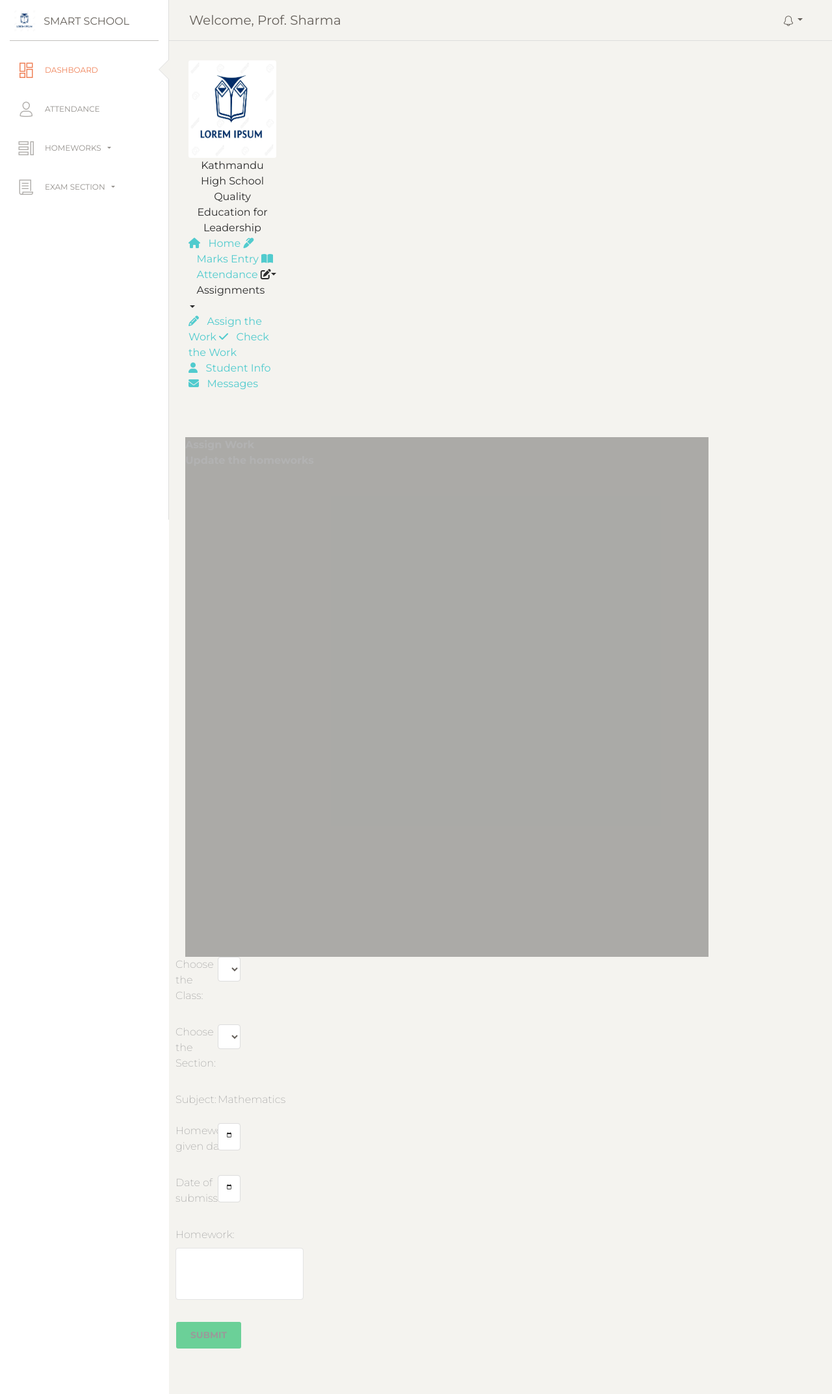
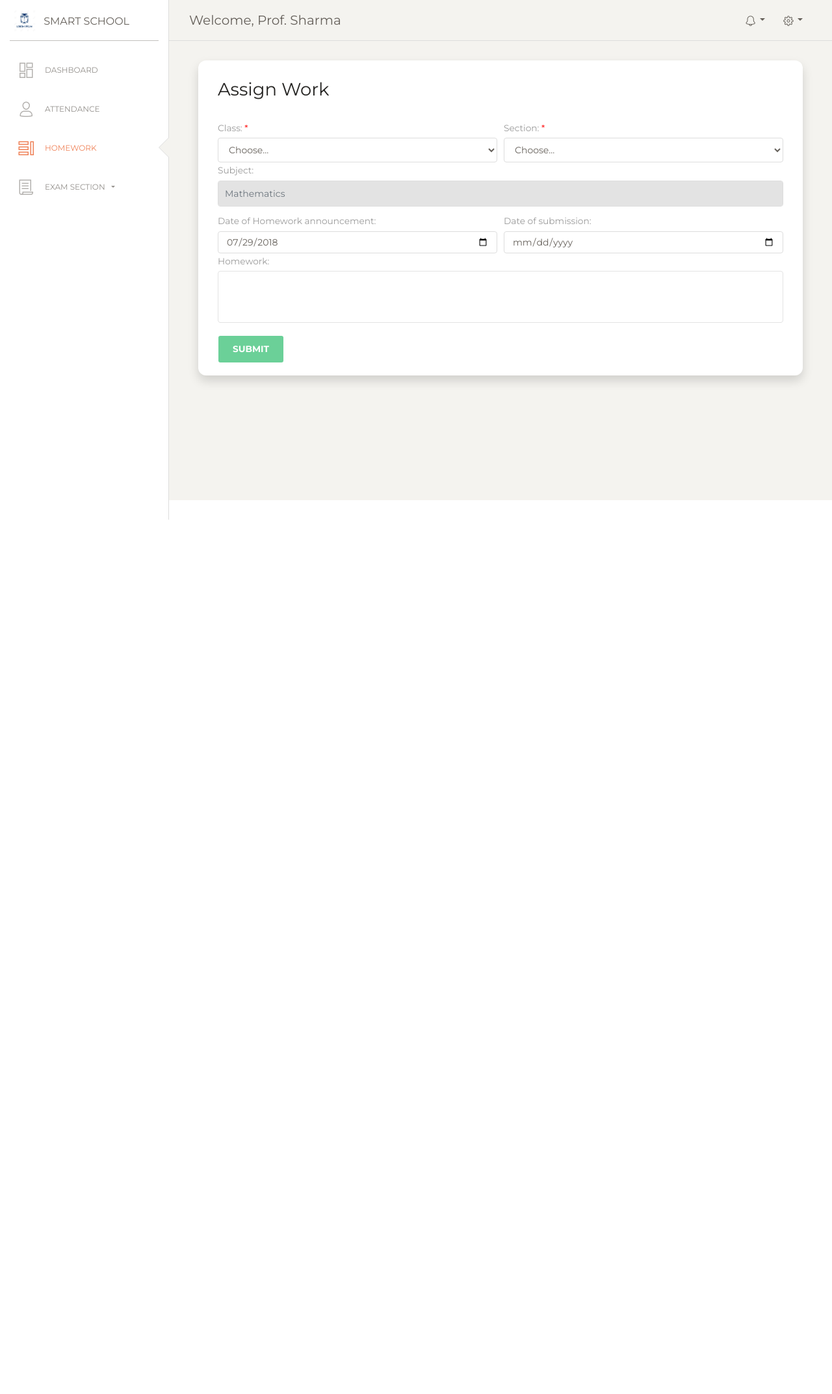
Before and after one commit to manishrsilwal/Smart-School-GSL, a PHP site: page /teacher/homeworkentry.php in a window 1280 px wide. Shown: the whole page at 65% size. After the commit the page ends 800 px from the top, so only its background shows below. Run offline with PHP 8.4, Linux system fonts and the light colour scheme; some libraries are stand-ins or nearby versions.

Commit message:
Updated with new logo and continuing the development

```diff
--- a/assets/demo/demo.js
+++ b/assets/demo/demo.js
@@ -103,15 +103,16 @@
       type: 'line',
 
       data: {
-        labels: ['Class 8','Class 9','Class 10'],
+        labels: ['Class 8 "A"', 'Class 8 "B"', 'Class 8 "C"', 'Class 9 "A"', 'Class 9 "B"', 'Class 9 "C"', 'Class 10"A"', 'Class 10"B"', 'Class 10"C"'],
         datasets: [{
             label:"Average marks",
             borderColor: "#6bd098",
-            backgroundColor: "",
             pointRadius: 5,
             pointHoverRadius: 8,
+            fill: false,
             borderWidth: 3,
-            data: [85, 50, 65]
+            data: [85, 50, 65, 75, 88, 68, 79, 91, 83],
+            lineTension: 0.1
           },
           // {
           //   borderColor: "#f17e5d",
@@ -153,7 +154,7 @@
               drawBorder: true,
               zeroLineColor: "#ccc",
               color: '#BABABA',
-              display: false
+              display: true
             }
 
           }],
@@ -164,7 +165,7 @@
               drawBorder: true,
               color: '#C6C6C6',
               zeroLineColor: "#ccc",
-              display: false,
+              display: true,
             },
             ticks: {
               padding: 20,
@@ -390,11 +391,11 @@
   },
 
   showNotification: function(from, align) {
-    color = 'primary';
+    color = 'success';
 
     $.notify({
-      icon: "nc-icon nc-bell-55",
-      message: "Welcome to <b>Paper Dashboard</b> - a beautiful bootstrap dashboard for every web developer."
+      icon: "nc-icon nc-check-2",
+      message: "<strong>New homework has been assigned to the students.</strong>"
 
     }, {
       type: color,
--- a/css/teacher-style.css
+++ b/css/teacher-style.css
@@ -1,26 +1,3 @@
-/*header{
-	color: #49111C;
-	background-color: #FFF;
-}
-
-.sidenav{
-	color: #FBF5F3;
-	background-color: #49111C;
-}
-
-.active{
-	background-color: #FC7A57;
-	border-left: 4px solid #FF0022;
-}
-
-.sidenav a, .dropdown-btn{
-	color: #FBF5F3;
-}
-
-.sidenav a:hover, .dropdown-btn:hover{
-	color: #1A936F;
-}
-*/
 .index-table .table tbody th, td{
 	border-right: solid 1px #9DA1A1;
 }
@@ -34,7 +11,7 @@
 }
 
 .index-table .table tbody td:hover{
-	background-color: #DD6D3C;
+	/*background-color: #DD6D3C;*/
 }
 
 #view{
--- a/index.php
+++ b/index.php
@@ -28,8 +28,7 @@
 				<div class="card shadow-index">
 					<div class="card-header text-center">
 						<h5 class="card-title">Welcome</h5>
-						<img src="images/logo.jpg" width="150" height="150" alt="SMART SCHOOL">
-						<figcaption class="caption">Kathmandu High School</figcaption>
+						<img src="images/logo.png" alt="SMART SCHOOL">
 					</div>
 					<div class="card-body">
 						<form>
--- a/teacher/header.php
+++ b/teacher/header.php
@@ -49,22 +49,26 @@
                                 <a class="nav-link dropdown-toggle" href="http://example.com" id="navbarDropdownMenuLink" data-toggle="dropdown" aria-haspopup="true" aria-expanded="false">
                                     <i class="nc-icon nc-bell-55"></i>
                                     <p class="d-lg-none d-md-block">
-                                        Some Actions
+                                        Notifications
                                     </p>
                                 </a>
                                 <div class="dropdown-menu dropdown-menu-right" aria-labelledby="navbarDropdownMenuLink">
                                     <a class="dropdown-item" href="#">You have a meeting at 4 pm.</a>
+                                    <a class="dropdown-item" href="#">You have to assign today's homework by 5 pm.</a>
                                 </div>
                             </li>
 
-                            <!-- <li class="nav-item">
-                                <a class="nav-link" href="#pablo">
-                                    <i class="material-icons">dashboard</i>
+                            <li class="nav-item btn-rotate dropdown">
+                                <a class="nav-link dropdown-toggle" href="http://example.com" id="navbarDropdownMenuLink" data-toggle="dropdown" aria-haspopup="true" aria-expanded="false">
+                                    <i class="nc-icon nc-settings-gear-65"></i>
                                     <p class="d-lg-none d-md-block">
-                                        Stats
+                                        Settings
                                     </p>
                                 </a>
-                            </li> -->
+                                <div class="dropdown-menu dropdown-menu-right" aria-labelledby="navbarDropdownMenuLink">
+                                    <a class="dropdown-item" href="#">Logout</a>
+                                </div>
+                            </li>
                         </ul>
                     </div>
                 </div>
--- a/teacher/homeworkentry.php
+++ b/teacher/homeworkentry.php
@@ -7,18 +7,18 @@
         Tip 1: You can change the color of the sidebar using: data-color="blue | green | orange | red | yellow"
     -->
             <div class="logo">
-                <a href="#" class="simple-text logo-mini">
+                <a href="../teacher/" class="simple-text logo-mini">
 	            	<div class="logo-small-image">
 	            		<img src="../images/logo.jpg">
 	            	</div>
             	</a>
-                <a href="#" class="simple-text logo-normal">
+                <a href="../teacher/" class="simple-text logo-normal">
                     Smart School
                 </a>
             </div>
             <div class="sidebar-wrapper">
                 <ul class="nav">
-                    <li class="nav-item active">
+                    <li class="nav-item">
                         <a class="nav-link" href="../teacher">
                             <i class="nc-icon nc-layout-11"></i>
                             <p>Dashboard</p>
@@ -30,16 +30,11 @@
                             <p>Attendance</p>
                         </a>
                     </li>
-                    <li class="nav-item btn-rotate dropdown">
-                        <a class="nav-link dropdown-toggle" href="http://example.com" id="navbarDropdownMenuLink" data-toggle="dropdown" aria-haspopup="true" aria-expanded="false">
+                    <li class="nav-item active">
+					    <a class="nav-link" href="../teacher/homeworkentry.php">
 					        <i class="nc-icon nc-tile-56"></i>
-                            Homeworks &nbsp;
+					        <p>Homework</p>
 					    </a>
-
-                        <div class="dropdown-menu dropdown-menu-right" aria-labelledby="navbarDropdownMenuLink">
-                                    <a class="dropdown-item" href="#">Assign the Work</a>
-                                    <a class="dropdown-item" href="#">Check the Work</a>
-                                </div>
 					</li>
                     <li class="nav-item btn-rotate dropdown">
                         <a class="nav-link dropdown-toggle" href="http://example.com" id="navbarDropdownMenuLink" data-toggle="dropdown" aria-haspopup="true" aria-expanded="false">
@@ -56,102 +51,67 @@
             </div>
 </div>
 
-<div class="row content">
-	<div class="col-sm-2 sidenav">
-		<center>
-			<div class="figure"><img src="../images/logo.jpg" class="img-circle" height="150" width="150"></div>
-			<div class="fig-caption">Kathmandu High School<br /><div class="sidenav-tagline">Quality Education for Leadership</div></div>
-		</center>
-		<a href="../teacher"><i class="fas fa-home"></i>&nbsp;&nbsp;&nbsp;Home</a>
-		<a href="../teacher/marksentry.php"><i class="fas fa-marker"></i>&nbsp;&nbsp;&nbsp;Marks Entry</a>
-		<a href="../teacher/attendance.php"><i class="fas fa-book-open"></i>&nbsp;&nbsp;&nbsp;Attendance</a>
-		<a class="dropdown-btn"><i class="fas fa-edit dropdown-toggle"></i>&nbsp;&nbsp;&nbsp;Assignments &nbsp;&nbsp;&nbsp;<span class="caret"></span></a>
-	  	<div class="dropdown-container">
-		    <a href="../teacher/homeworkentry.php" class="active"><i class="fas fa-pencil-alt"></i>&nbsp;&nbsp;&nbsp;Assign the Work</a>
-		    <a href="../teacher/homeworkcheck.php"><i class="fas fa-check"></i>&nbsp;&nbsp;&nbsp;Check the Work</a>
+<div class="content">
+	<div class="container-fluid">
+		<div class="row">
+			<div class="col-md-12">
+				<div class="card shadow">
+					<div class="col-lg-12 col-md-12 col-sm-12">
+						<div class="card-header">
+							<h4 class="card-title">Assign Work</h4>
 						</div>
-		<a href="../teacher/student-info.php"><i class="fas fa-user"></i>&nbsp;&nbsp;&nbsp;Student Info</a>
-		<a href="#"><i class="fas fa-envelope"></i>&nbsp;&nbsp;&nbsp;Messages</a>
-	</div>
-
-	<div class="col-sm-10 description">
-		<div class="page-header title">Assign Work<p class="home-tagline">Update the homeworks</p></div>
-		<div class="row">
-			<form id="total-contents">
-				<div class="form-group">
-					<div class="row">
-						<div class="col-md-2">
-						<label for="sel1">Choose the Class:</label>
-						</div>
-						<div class="col-md-2">
+						<div class="card-body">
+							<form>
+								<div class="form-row">
+									<div class="col-md-6">
+										<label for="sel1">Class: <font color="red">*</font></label>
 										<select class="form-control" id="sel1">
-							<option>1</option>
-							<option>2</option>
-							<option>3</option>
-							<option>4</option>
-							<option>5</option>
-							<option>6</option>
-							<option>7</option>
-							<option>8</option>
-							<option>9</option>
+											<option selected>Choose...</option>
+											<option disabled>8</option>
+											<option disabled>9</option>
 											<option>10</option>
 										</select>
 									</div>
-					</div>
-					<br />
-					<div class="row">
-						<div class="col-md-2">
-						<label for="sel2">Choose the Section:</label>
-						</div>
-						<div class="col-md-2">
+
+									<div class="col-md-6">
+										<label for="sel2">Section: <font color="red">*</font></label>
 										<select class="form-control" id="sel2">
+											<option selected>Choose...</option>
 											<option>A</option>
-							<option>B</option>
-							<option>C</option>
-							<option>D</option>
-							<option>E</option>
+											<option disabled>B</option>
+											<option disabled>C</option>
 										</select>
 									</div>
 								</div>
-					<br />
-					<div class="row">
-						<div class="col-md-2">
-						<label>Subject: </label></div> <div class="col-sm-1">Mathematics</div>
-						<br />
-						<br />
+
+								<div class="form-group">
+									<label>Subject: </label>
+									<input type="text" disabled class="form-control" placeholder="Mathematics">
 								</div>
-					<div class="row">
-						<div class="col-md-2">
-						<label for="date">Homework given date:</label>
+
+								<div class="form-row">
+									<div class="col-md-6">
+										<label for="date">Date of Homework announcement:</label>
+										<input type="date" class="form-control set-today" name="givendate">
 									</div>
-						<div class="col-md-2">
-							<input type="date" class="form-control" name="givendate">
-						</div>
-					</div>
-					<br />
-					<div class="row">
-						<div class="col-md-2">
+
+									<div class="col-md-6">
 										<label for="date">Date of submission:</label>
-						</div>
-						<div class="col-md-2">
 										<input type="date" class="form-control" name="dateofsubmission">
 									</div>
 								</div>
-					<br />
-					<div class="row col-md-12">
+
 								<div class="form-group">
 									<label for="homework">Homework:</label>
 									<textarea class="form-control" rows="5" id="comment"></textarea>
-						<br />
-						<a class="btn btn-success">Submit</a>
+								</div>
+							</form>
+							<button class="btn btn-success" onclick="demo.showNotification('top','center')">Submit</button>
 						</div>
 					</div>
 				</div>
-			</form>
 			</div>
-
-
-
+		</div>
 	</div>
 </div>
 
@@ -159,3 +119,11 @@
 <?php
 	include("footer.php");
 ?>
+
+<script>
+window.onload= function(){
+document.querySelector('.set-today').value=(new Date()).toISOString().substr(0,10);
+};
+
+initChg();
+</script>
```
Also changed, not shown: teacher/attendance.php (+10 -15 lines), teacher/class10A.php (added, +247 -0 lines), teacher/index.php (+31 -54 lines), teacher/marksentry.php (+8 -13 lines), teacher/test.php (deleted, +0 -70 lines), images/logo.png (added), images/logosmall.png (added). Lines whose indentation alone changed are shown as unchanged.
